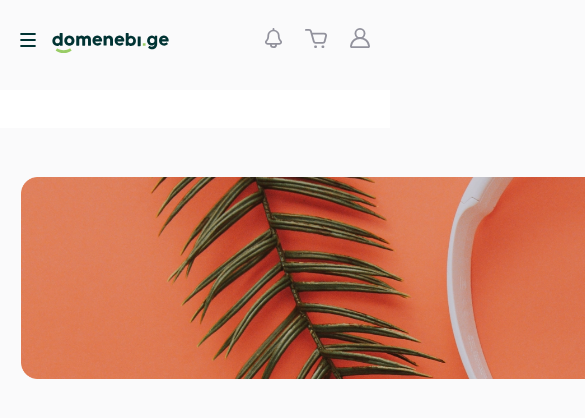
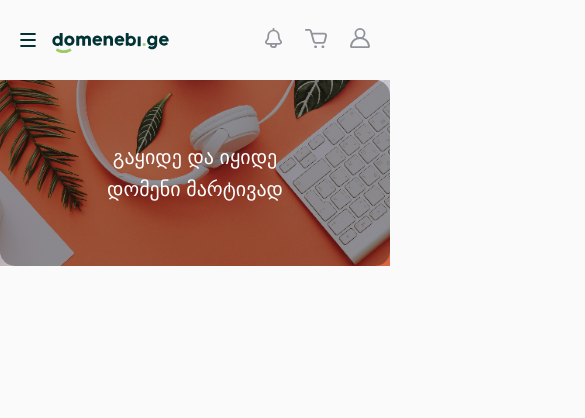
Before and after one commit to Nikakakhiani93/lemondo, a Next.js app: page / in a window 390 px wide. Shown: the top 418 px of the page, 585 px wide, since content can reach past the window. Built offline with nearby package versions, Linux system fonts and the light colour scheme.

Commit message:
banner became responsive. ui bug fixes for nav menu and header.

```diff
--- a/src/app/page.module.css
+++ b/src/app/page.module.css
@@ -7,14 +7,23 @@
 .navContainer {
   background-color: #fff;
   margin: 90px auto 0;
-  padding: 19px 21px;
+  padding: 0 21px;
 }
 
 .navMenus {
-  max-width: 1440px;
+  max-width: 1286px;
   display: flex;
   justify-content: space-between;
   align-items: center;
   width: 100%;
   margin: 0 auto;
+  border-bottom: 1px solid #f1f1f5;
+  box-shadow: 0px 3px 6px #00000005;
+  padding: 19px 0;
 }
+
+@media (max-width: 990px) {
+  .navContainer {
+    display: none;
+  }
+}
--- a/src/components/Header/Header.module.scss
+++ b/src/components/Header/Header.module.scss
@@ -9,12 +9,12 @@
 }
 
 .header_nav {
-  max-width: 1440px;
+  max-width: 1286px;
   display: flex;
   justify-content: space-between;
   align-items: center;
   background-color: #fff;
-  padding: 19px 21px;
+  padding: 19px 21px 15px;
   margin: 0 auto;
 }
 
--- a/src/components/Mainbanner/Banner.module.scss
+++ b/src/components/Mainbanner/Banner.module.scss
@@ -1,8 +1,64 @@
-div {
+.bannerContainer {
+  box-sizing: border-box;
+  display: flex;
+  justify-content: center;
+  align-items: center;
+  position: relative;
+  height: auto;
+  margin: 30px auto 40px;
+
   .banner {
-    display: flex;
-    max-width: 1440px;
-    margin: 30px auto 30px;
-    padding: 19px 21px;
+    position: relative;
+    max-width: 1286px;
+    width: 100%;
+    height: 186px;
+    margin: 0 21px;
+    border-radius: 15px;
+    background-image: url('/images/banner.png');
+    background-repeat: no-repeat;
+    background-position: center;
+    background-size: cover;
+
+    &::before {
+      content: '';
+      position: absolute;
+      left: 0;
+      top: 0;
+      width: 100%;
+      height: 100%;
+      border-radius: 15px;
+      background: linear-gradient(rgba(0, 0, 0, 0.3), rgba(0, 0, 0, 0.3)),
+        transparent url('/images/banner.png') center/cover no-repeat;
+    }
+  }
+
+  .textOnBanner {
+    position: absolute;
+    font-size: 36px;
+    color: #fff;
   }
 }
+
+@media (max-width: 989px) {
+  .bannerContainer {
+    margin: 80px auto 40px;
+
+    .banner {
+      padding: 0;
+      margin: 0;
+      border-radius: 0;
+      background-image: url('/images/mobileBanner.png');
+
+      &::before {
+        background: linear-gradient(rgba(0, 0, 0, 0.3), rgba(0, 0, 0, 0.3)),
+          transparent url('/images/mobileBanner.png') center/cover no-repeat;
+      }
+    }
+
+    .textOnBanner {
+      padding: 30px 100px;
+      font-size: 20px;
+      text-align: center;
+    }
+  }
+}
--- a/src/components/Mainbanner/Banner.tsx
+++ b/src/components/Mainbanner/Banner.tsx
@@ -1,12 +1,11 @@
 import react from 'react';
 import styles from './Banner.module.scss';
 
-import React from 'react';
-
 export default function Banner() {
   return (
-    <div>
-      <img className={styles.banner} src='images/banner.png' alt='banner' />
+    <div className={styles.bannerContainer}>
+      <div className={styles.banner}></div>
+      <p className={styles.textOnBanner}>გაყიდე და იყიდე დომენი მარტივად</p>
     </div>
   );
 }
```
Also changed, not shown: public/images/mobileBanner.png (added).
